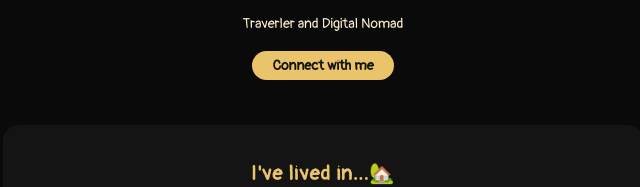
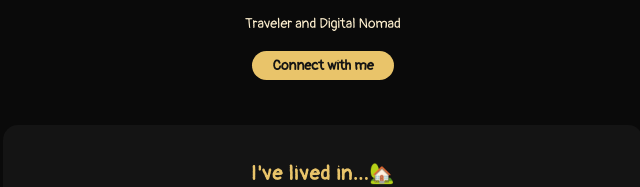
Before and after one commit to kwanfu/profile, a plain HTML site: page index.html in a window 1280 px wide. Shown: the part 245-432 px from the top of the page, 317-957 px from the left. Drawn offline with Linux system fonts and the light colour scheme.

Commit message:
fixed typo

```diff
--- a/index.html
+++ b/index.html
@@ -15,7 +15,7 @@
   <div class="card-grey header">
     <h1>Hola! I'm Billy!👻</h1>
     <img src="images/profile_billy.jpg" alt="Billy profile" width="150px"class="img-circle">
-    <p>Traverler and Digital Nomad</p>
+    <p>Traveler and Digital Nomad</p>
     <a href="https://www.linkedin.com/in/billykfleung/" class="btn-yellow">Connect with me</a>
   </div>
 
```
